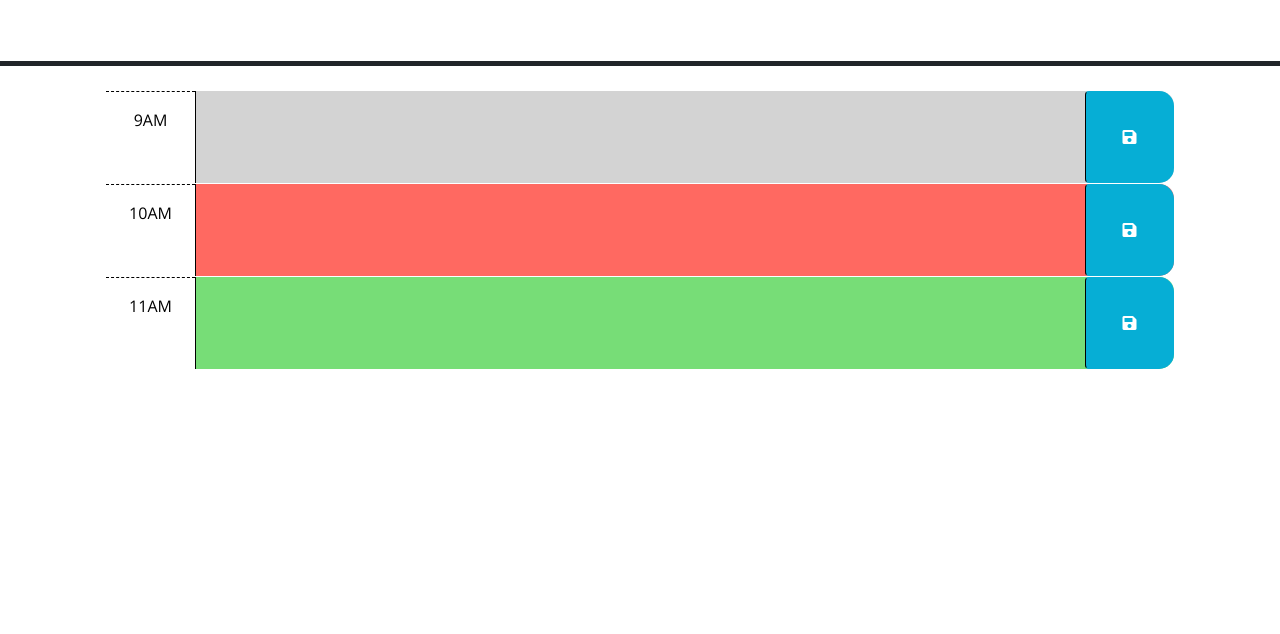
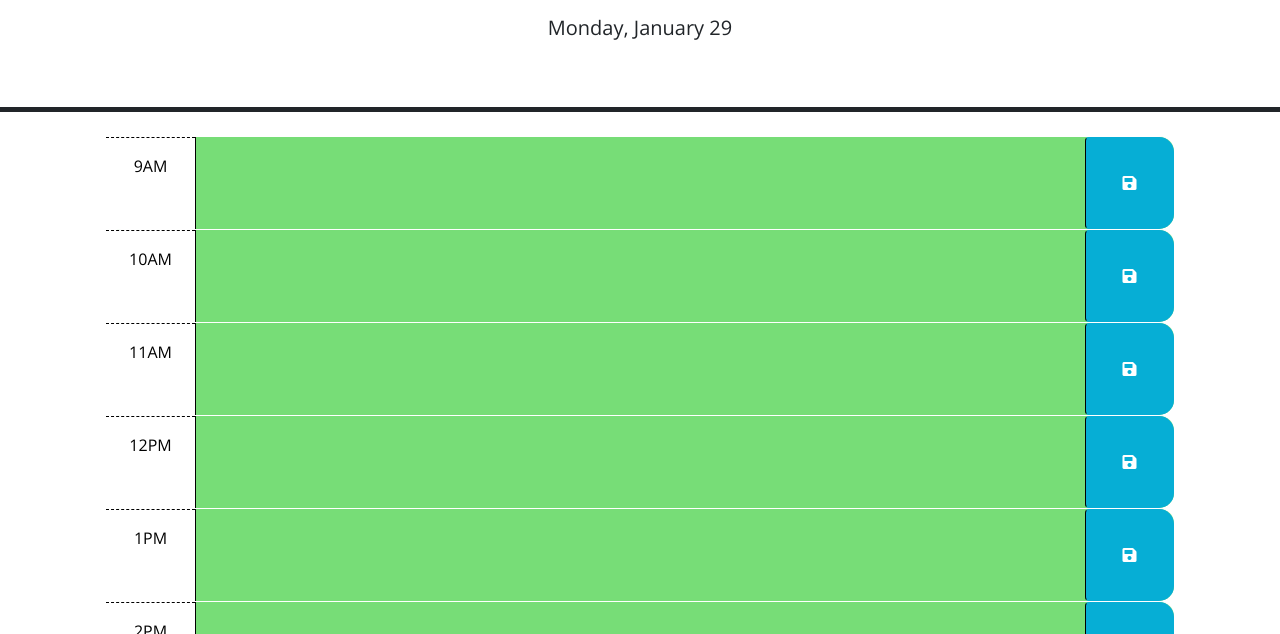
Before and after one commit to Nihsad/work-day-scheduler, a plain HTML site: page index.html in a window 1280 px wide. Shown: the part 166-800 px from the top of the page. Drawn offline with nearby package versions, Linux system fonts and the light colour scheme; files that its build step writes are made by us from their sources.

Commit message:
script final pass

```diff
--- a/assets/script.js
+++ b/assets/script.js
@@ -1,23 +1,76 @@
-// Wrap all code that interacts with the DOM in a call to jQuery to ensure that
-// the code isn't run until the browser has finished rendering all the elements
-// in the html.
-$(function () {
-  // TODO: Add a listener for click events on the save button. This code should
-  // use the id in the containing time-block as a key to save the user input in
-  // local storage. HINT: What does `this` reference in the click listener
-  // function? How can DOM traversal be used to get the "hour-x" id of the
-  // time-block containing the button that was clicked? How might the id be
-  // useful when saving the description in local storage?
-  //
-  // TODO: Add code to apply the past, present, or future class to each time
-  // block by comparing the id to the current hour. HINTS: How can the id
-  // attribute of each time-block be used to conditionally add or remove the
-  // past, present, and future classes? How can Day.js be used to get the
-  // current hour in 24-hour time?
-  //
-  // TODO: Add code to get any user input that was saved in localStorage and set
-  // the values of the corresponding textarea elements. HINT: How can the id
-  // attribute of each time-block be used to do this?
-  //
-  // TODO: Add code to display the current date in the header of the page.
+$(document).ready(function () {
+  // get the current date
+  var currentDate = dayjs().format("dddd, MMMM DD");
+
+  // set the value of the #currentDay div to the current date
+  $("#currentDay").text(currentDate);
+
+  // container for time blocks
+  var timeBlocksContainer = $(".container-lg");
+
+  // generate hour blocks dynamically
+  for (var hour = 9; hour <= 17; hour++) {
+    // create a unique id for each time block
+    var timeBlockId = "hour-" + hour;
+
+    // determine AM or PM
+    var amPm = hour < 12 ? "AM" : "PM";
+
+    // convert to 12-hour format
+    var displayHour = hour <= 12 ? hour : hour - 12;
+
+    // create the HTML structure for the time block
+    var timeBlockHtml =
+      '<div id="' +
+      timeBlockId +
+      '" class="row time-block">' +
+      '<div class="col-2 col-md-1 hour text-center py-3">' +
+      displayHour +
+      amPm +
+      '</div>' +
+      '<textarea class="col-8 col-md-10 description" rows="3"></textarea>' +
+      '<button class="btn saveBtn col-2 col-md-1" aria-label="save">' +
+      '<i class="fas fa-save" aria-hidden="true"></i>' +
+      '</button>' +
+      '</div>';
+
+    // append the time block to the container
+    timeBlocksContainer.append(timeBlockHtml);
+  }
+
+  // save button click listener
+  $(".container").on("click", ".saveBtn", function () {
+    // get the id of the timeblock containing the button that was clicked
+    var timeBlockId = $(this).parent().attr("id");
+    // get the user input from the textarea
+    var userInput = $(this).siblings(".description").val();
+    // save the user input in local storage using the id as the key
+    localStorage.setItem(timeBlockId, userInput);
+  });
+
+  // get the current hour
+  var currentHour = dayjs().hour();
+
+  // loop through each time block
+  $(".time-block").each(function () {
+    // get the id of the timeblock
+    var timeBlockId = $(this).attr("id");
+    // get the hour from the id (e.g. "hour-9" -> 9)
+    var timeBlockHour = parseInt(timeBlockId.split("hour-")[1]);
+
+    // determine if the time block is in the past, present, or future
+    if (timeBlockHour < currentHour) {
+      $(this).addClass("past");
+    } else if (timeBlockHour === currentHour) {
+      $(this).addClass("present");
+    } else {
+      $(this).addClass("future");
+    }
+  });
+
+  // on page load, set the values of the textarea elements with any user input that was saved in localStorage
+  $(".description").each(function () {
+    var timeBlockId = $(this).closest(".time-block").attr("id");
+    $(this).val(localStorage.getItem(timeBlockId));
+  });
 });
--- a/index.html
+++ b/index.html
@@ -18,7 +18,7 @@
       href="https://fonts.googleapis.com/css?family=Open+Sans&display=swap"
       rel="stylesheet"
     />
-    <link rel="stylesheet" href="style.css" />
+    <link rel="stylesheet" href="assets/style.css" />
     <title>Work Day Scheduler</title>
   </head>
 
@@ -29,43 +29,8 @@
       <p id="currentDay" class="lead"></p>
     </header>
     <div class="container-lg px-5">
-      <!-- Use class for "past", "present", and "future" to apply styles to the
-        time-block divs accordingly. The javascript will need to do this by
-        adding/removing these classes on each div by comparing the hour in the
-        id to the current hour. The html provided below is meant to be an example
-        demonstrating how the css provided can be leveraged to create the
-        desired layout and colors. The html below should be removed or updated
-        in the finished product. Remember to delete this comment once the
-        code is implemented.
-        -->
-
-      <!-- Example of a past time block. The "past" class adds a gray background color. -->
-      <div id="hour-9" class="row time-block past">
-        <div class="col-2 col-md-1 hour text-center py-3">9AM</div>
-        <textarea class="col-8 col-md-10 description" rows="3"> </textarea>
-        <button class="btn saveBtn col-2 col-md-1" aria-label="save">
-          <i class="fas fa-save" aria-hidden="true"></i>
-        </button>
-      </div>
-
-      <!-- Example of a a present time block. The "present" class adds a red background color. -->
-      <div id="hour-10" class="row time-block present">
-        <div class="col-2 col-md-1 hour text-center py-3">10AM</div>
-        <textarea class="col-8 col-md-10 description" rows="3"> </textarea>
-        <button class="btn saveBtn col-2 col-md-1" aria-label="save">
-          <i class="fas fa-save" aria-hidden="true"></i>
-        </button>
-      </div>
-
-      <!-- Example of a future time block. The "future" class adds a green background color. -->
-      <div id="hour-11" class="row time-block future">
-        <div class="col-2 col-md-1 hour text-center py-3">11AM</div>
-        <textarea class="col-8 col-md-10 description" rows="3"> </textarea>
-        <button class="btn saveBtn col-2 col-md-1" aria-label="save">
-          <i class="fas fa-save" aria-hidden="true"></i>
-        </button>
-      </div>
-
+      <!-- Generated HTML tables will appear here -->
+    </div>
     <script src="https://code.jquery.com/jquery-3.4.1.min.js"></script>
     <script
       src="https://cdn.jsdelivr.net/npm/dayjs@1.11.3/dayjs.min.js"
@@ -73,6 +38,6 @@
       crossorigin="anonymous"
     ></script>
 
-    <script src="script.js"></script>
+    <script src="assets/script.js"></script>
   </body>
 </html>
```
Also changed, not shown: assets/05-third-party-apis-homework-demo.gif (added).
